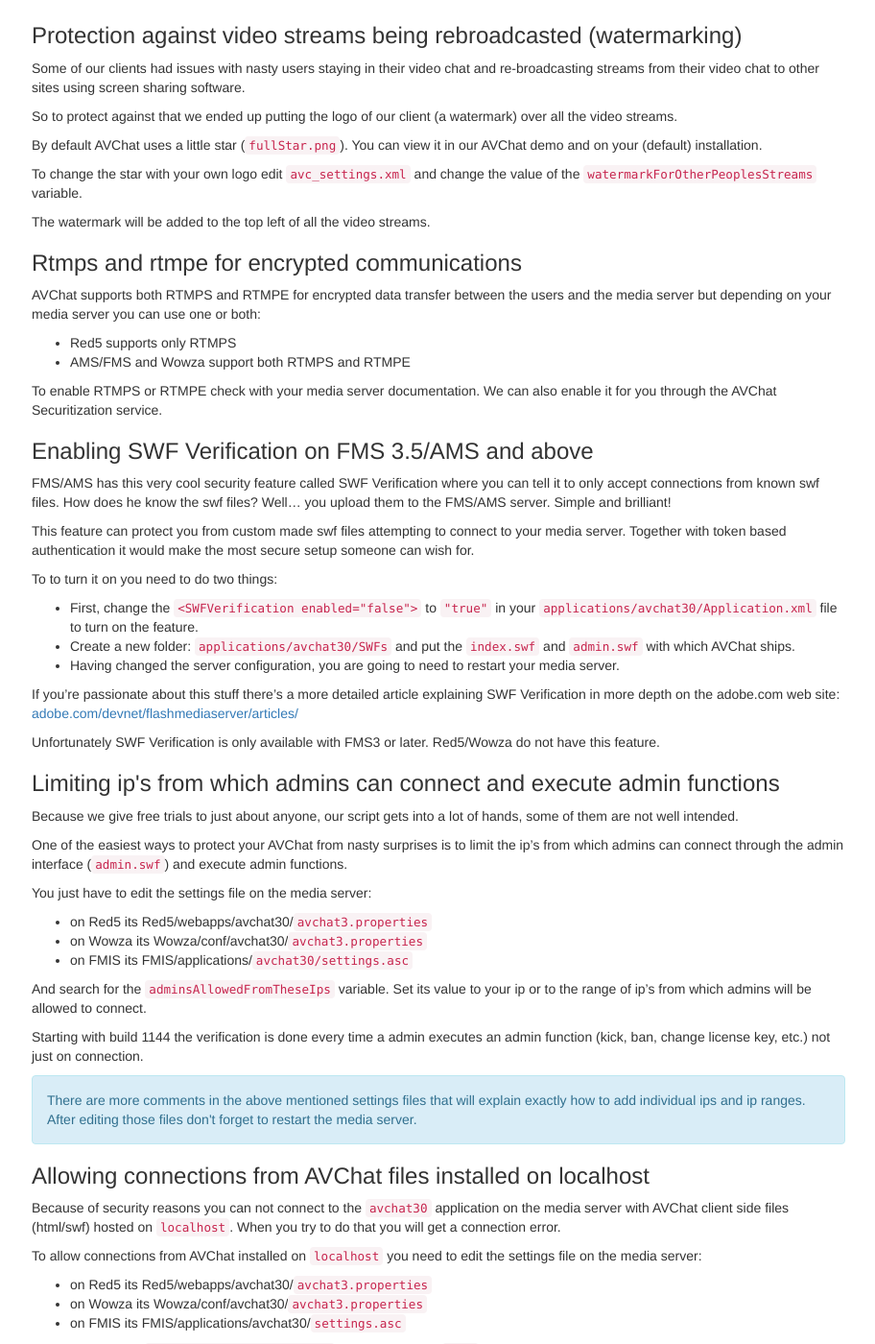
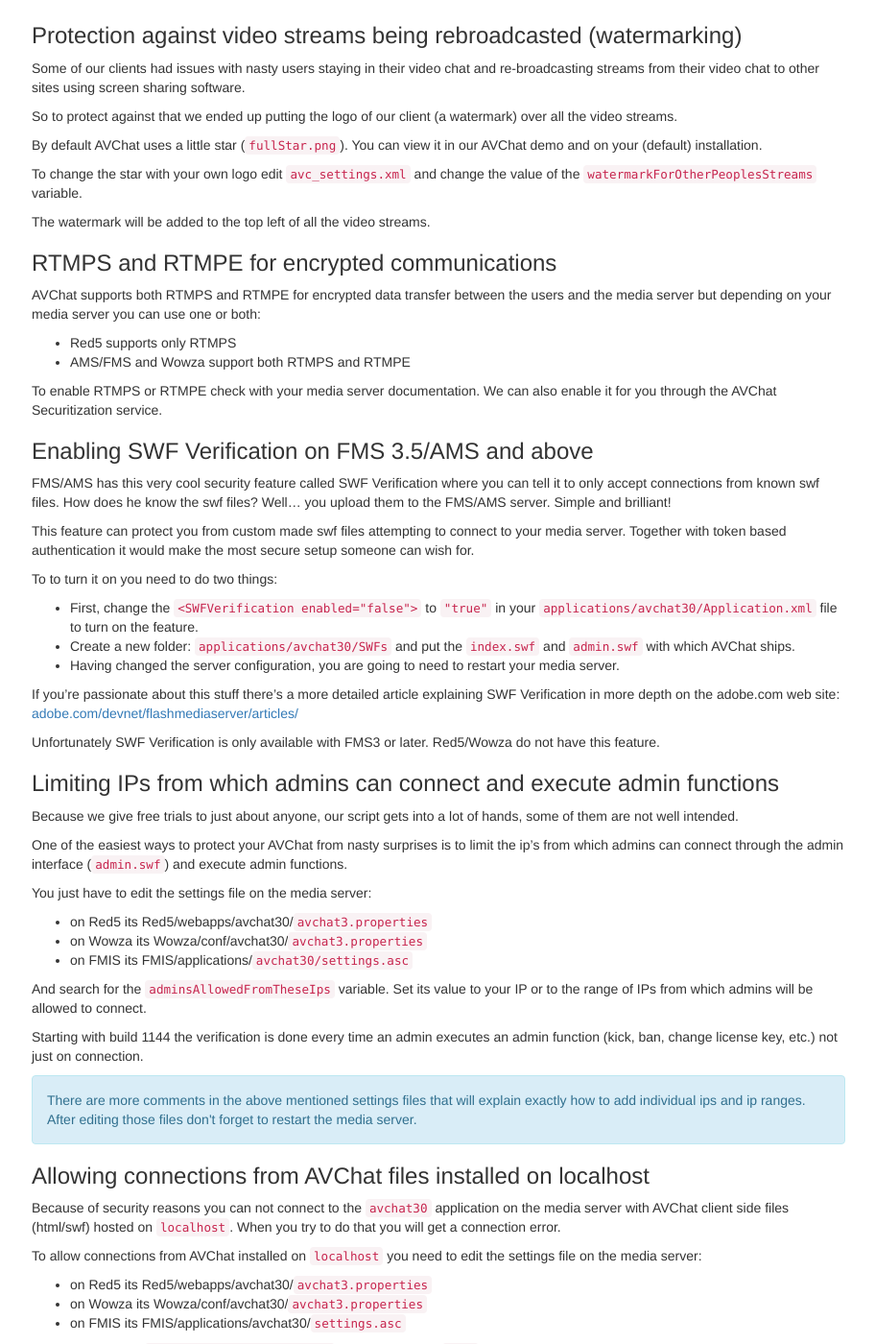
Before and after one commit to nusofthq/avchat-documentation, a Jekyll site: the page built from standalone.md, in a window 1280 px wide and 1400 px high, scrolled down 16794 px. Shown: the whole window at 96% size, without its empty margins (37-949 px from the left). Built offline with Jekyll 4.4.1, drawn with Linux system fonts in a browser that asks for light colours; nearby versions of some CDN libraries; comment, search, counter and statistics services are not loaded; some of the changed text lies outside the part shown.

Commit message:
some word changes

```diff
--- a/_includes/security.md
+++ b/_includes/security.md
@@ -41,7 +41,7 @@
 The watermark will be added to the top left of all the video streams.
 
 
-<h2 id="rtmps-and-rtmpe">Rtmps and rtmpe for encrypted communications</h2>
+<h2 id="rtmps-and-rtmpe">RTMPS and RTMPE for encrypted communications</h2>
 
 
 AVChat supports both RTMPS and RTMPE for encrypted data transfer between the users and the media server but depending on your media server you can use one or both:
@@ -70,7 +70,7 @@
 Unfortunately SWF Verification is only available with FMS3 or later. Red5/Wowza do not have this feature.
 
 
-<h2 id="limiting-ips-for-admins">Limiting ip's from which admins can connect and execute admin functions</h2>
+<h2 id="limiting-ips-for-admins">Limiting IPs from which admins can connect and execute admin functions</h2>
 
 
 Because we give free trials to just about anyone, our script gets into a lot of hands, some of them are not well intended.
@@ -83,9 +83,9 @@
 * on Wowza its Wowza/conf/avchat30/`avchat3.properties`
 * on FMIS its FMIS/applications/`avchat30/settings.asc`
 
-And search for the `adminsAllowedFromTheseIps` variable. Set its value to your ip or to the range of ip's from which admins will be allowed to connect.
+And search for the `adminsAllowedFromTheseIps` variable. Set its value to your IP or to the range of IPs from which admins will be allowed to connect.
 
-Starting with build 1144 the verification is done every time a admin executes an admin function (kick, ban, change license key, etc.) not just on connection.
+Starting with build 1144 the verification is done every time an admin executes an admin function (kick, ban, change license key, etc.) not just on connection.
 
 <div class="alert alert-info" role="alert">There are more comments in the above mentioned settings files that will explain exactly how to add individual ips and ip ranges. After editing those files don't forget to restart the media server.</div>
 
```
